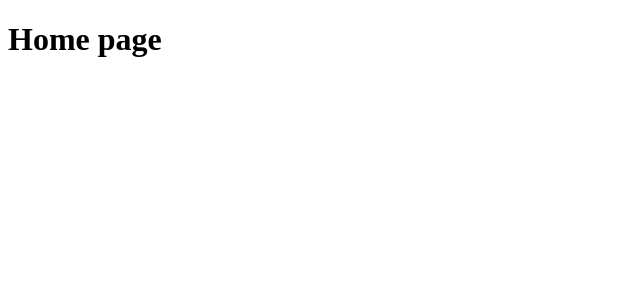
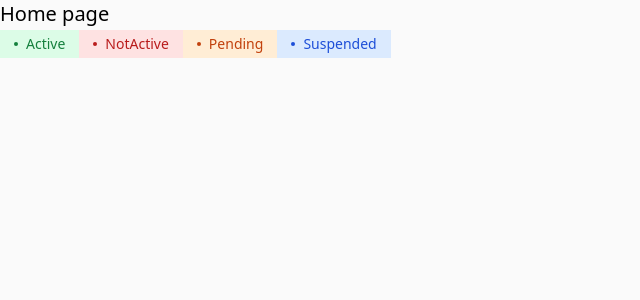
Before and after one commit to Redddeve/next.js-practice-crm, a Next.js app: page / in a window 1280 px wide. Shown: the top 300 px of the page, without its empty margins (0-640 px from the left). Built offline with nearby package versions, Linux system fonts and the light colour scheme.

Commit message:
Styling + clsx

```diff
--- a/package.json
+++ b/package.json
@@ -9,6 +9,7 @@
     "lint": "next lint"
   },
   "dependencies": {
+    "clsx": "^2.1.0",
     "next": "14.1.0",
     "react": "^18",
     "react-dom": "^18"
--- /dev/null
+++ b/src/app/components/StatusLabel.tsx
@@ -0,0 +1,35 @@
+import clsx from 'clsx';
+import React from 'react';
+
+export enum Status {
+  Active = 'active',
+  NotActive = 'notActive',
+  Pending = 'pending',
+  Suspended = 'suspended',
+}
+
+type Props = {
+  children: React.ReactNode;
+  status: Status;
+  disabled?: boolean;
+};
+
+export default function StatusLabel({ children, status, disabled }: Props) {
+  return (
+    <span
+      className={clsx(
+        `inline-flex items-center py-1 px-3.5 rounded-3 text-sm font-medium`,
+        status === Status.Active && 'text-green-700 bg-green-100',
+        status === Status.NotActive && 'text-red-700 bg-red-100',
+        status === Status.Pending && 'text-orange-700 bg-orange-100',
+        status === Status.Suspended && 'text-blue-700 bg-blue-100',
+        {
+          ['opacity-75 cursor-not-allowed']: disabled,
+        },
+      )}
+    >
+      <div className="w-1 h-1 mr-2 rounded-full bg-current"></div>
+      {children}
+    </span>
+  );
+}
--- a/src/app/globals.css
+++ b/src/app/globals.css
@@ -2,32 +2,6 @@
 @tailwind components;
 @tailwind utilities;
 
-:root {
-  --foreground-rgb: 0, 0, 0;
-  --background-start-rgb: 214, 219, 220;
-  --background-end-rgb: 255, 255, 255;
+body {
+  background-color: #fafafa;
 }
-
-@media (prefers-color-scheme: dark) {
-  :root {
-    --foreground-rgb: 255, 255, 255;
-    --background-start-rgb: 0, 0, 0;
-    --background-end-rgb: 0, 0, 0;
-  }
-}
-
-body {
-  color: rgb(var(--foreground-rgb));
-  background: linear-gradient(
-      to bottom,
-      transparent,
-      rgb(var(--background-end-rgb))
-    )
-    rgb(var(--background-start-rgb));
-}
-
-@layer utilities {
-  .text-balance {
-    text-wrap: balance;
-  }
-}
--- a/src/app/layout.tsx
+++ b/src/app/layout.tsx
@@ -1,4 +1,5 @@
 import React from 'react';
+import './globals.css';
 
 export default function RootLayout({
   children,
--- a/src/app/page.tsx
+++ b/src/app/page.tsx
@@ -1,7 +1,13 @@
+import StatusLabel, { Status } from './components/StatusLabel';
+
 export default function Home() {
   return (
     <main>
-      <h1>Home page</h1>
+      <h1 className="text-xl">Home page</h1>
+      <StatusLabel status={Status.Active}>Active</StatusLabel>
+      <StatusLabel status={Status.NotActive}>NotActive</StatusLabel>
+      <StatusLabel status={Status.Pending}>Pending</StatusLabel>
+      <StatusLabel status={Status.Suspended}>Suspended</StatusLabel>
     </main>
   );
 }
--- a/tailwind.config.ts
+++ b/tailwind.config.ts
@@ -1,19 +1,9 @@
-import type { Config } from "tailwindcss";
+import type { Config } from 'tailwindcss';
 
 const config: Config = {
-  content: [
-    "./src/pages/**/*.{js,ts,jsx,tsx,mdx}",
-    "./src/components/**/*.{js,ts,jsx,tsx,mdx}",
-    "./src/app/**/*.{js,ts,jsx,tsx,mdx}",
-  ],
+  content: ['./src/**/*.{js,ts,jsx,tsx,mdx}'],
   theme: {
-    extend: {
-      backgroundImage: {
-        "gradient-radial": "radial-gradient(var(--tw-gradient-stops))",
-        "gradient-conic":
-          "conic-gradient(from 180deg at 50% 50%, var(--tw-gradient-stops))",
-      },
-    },
+    extend: {},
   },
   plugins: [],
 };
```
Also changed, not shown: 1 other file (tests, documents, lock files or other folders).
